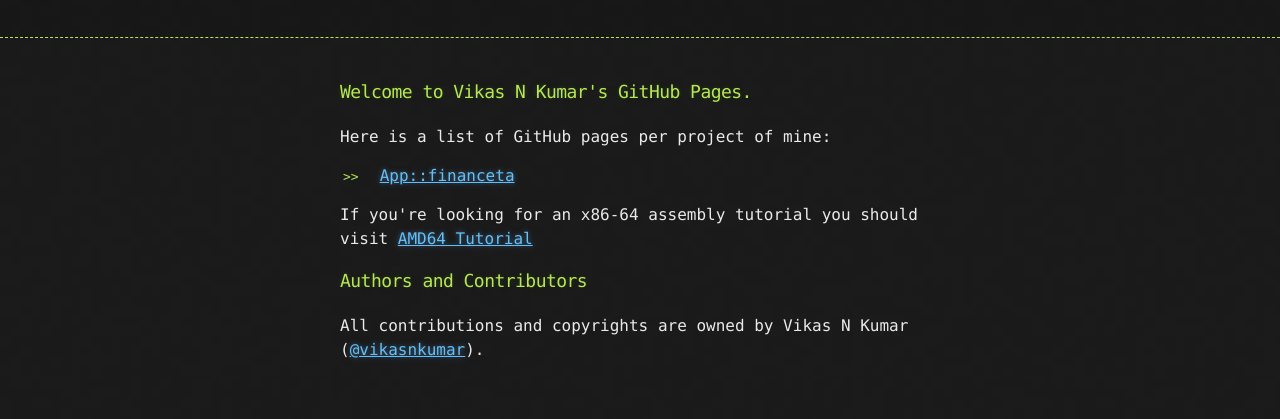
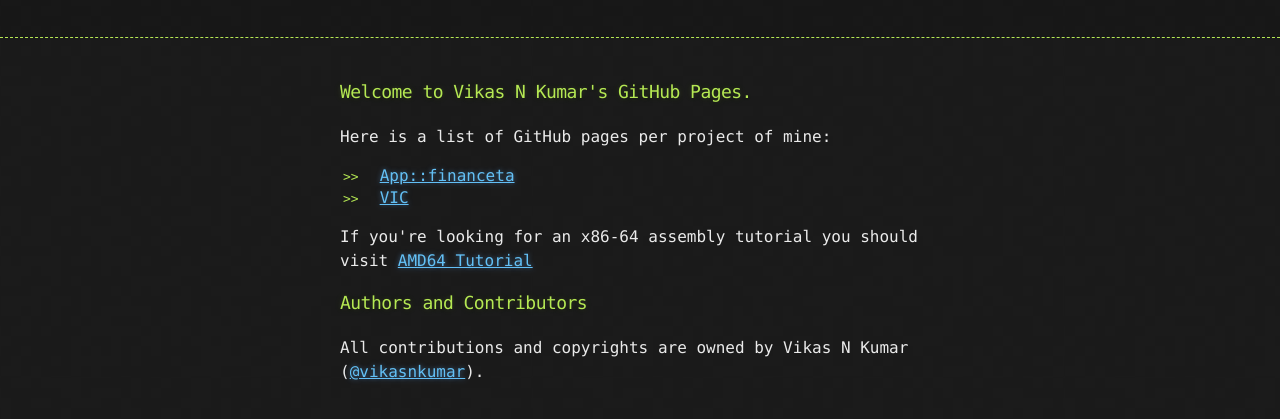
Before and after one commit to vikasnkumar/vikasnkumar.github.io, a plain HTML site: page index.html in a window 1280 px wide. Shown: the part 155-574 px from the top of the page. Drawn offline with Linux system fonts and the light colour scheme.

Commit message:
adding a link to VIC pages

```diff
--- a/index.html
+++ b/index.html
@@ -33,6 +33,7 @@
 
 <ul>
 <li><a href="http://vikasnkumar.github.io/financeta/">App::financeta</a></li>
+<li><a href="http://vikasnkumar.github.io/vic/">VIC</a></li>
 </ul><p>If you're looking for an x86-64 assembly tutorial you should visit <a href="http://www.vikaskumar.org/amd64/index.htm">AMD64 Tutorial</a></p>
 
 <h3>
```
